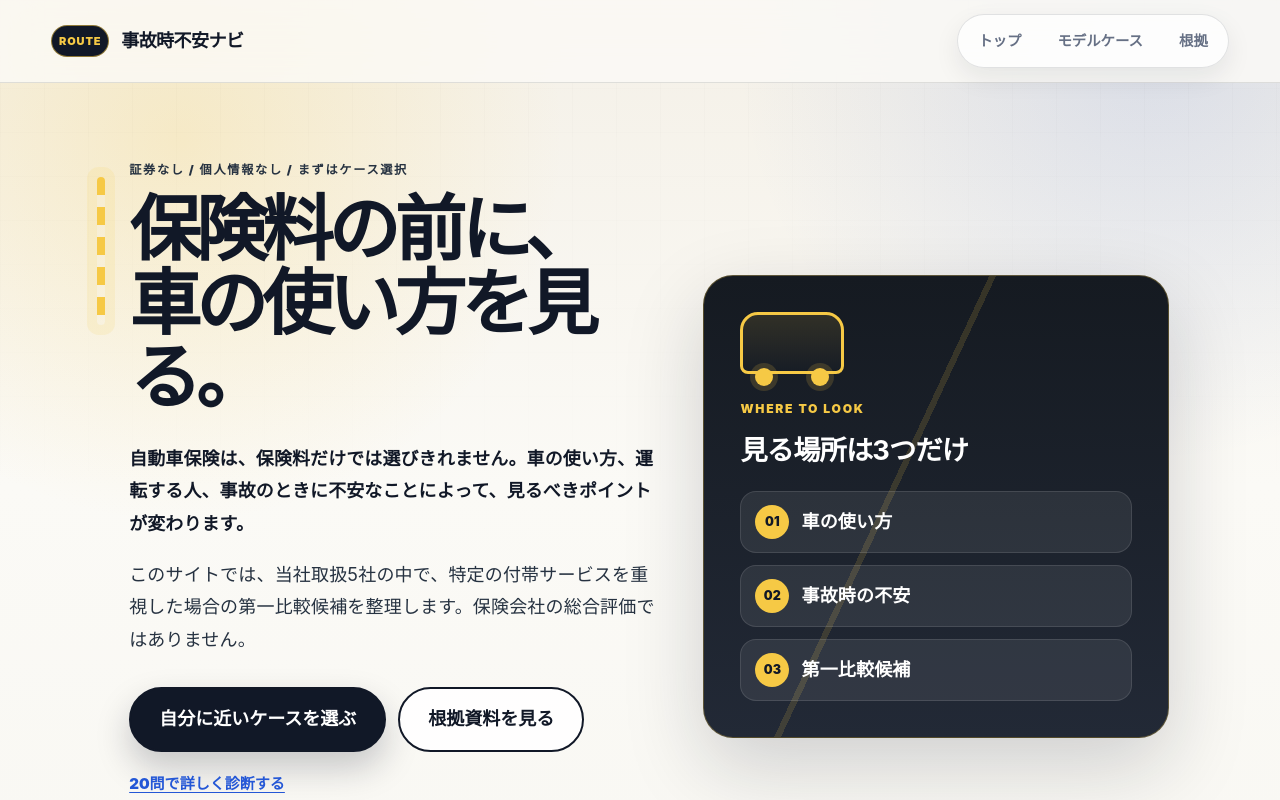
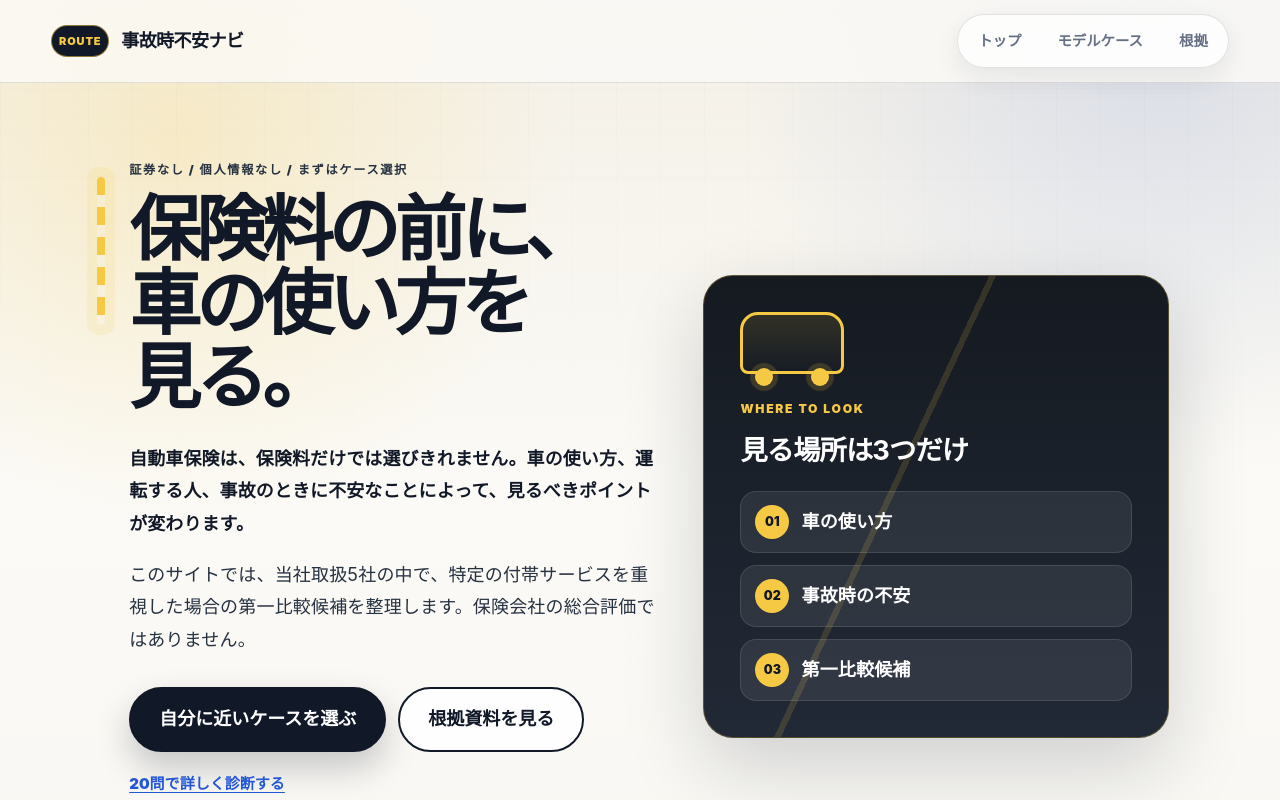
Before and after one commit to dokechi/kuruma-hoken, a plain HTML site: page index.html in a window 1280 px wide. Shown: the top 800 px of the page. Drawn offline with Linux system fonts and the light colour scheme.

Commit message:
Adjust hero heading line break

```diff
--- a/index.html
+++ b/index.html
@@ -24,7 +24,7 @@
     <section id="home" class="screen active hero" aria-labelledby="home-title">
       <div class="hero-copy">
         <p class="eyebrow">証券なし / 個人情報なし / まずはケース選択</p>
-        <h1 id="home-title">保険料の前に、<br>車の使い方を見る。</h1>
+        <h1 id="home-title">保険料の前に、<br>車の使い方を<br>見る。</h1>
         <p class="lead">自動車保険は、保険料だけでは選びきれません。車の使い方、運転する人、事故のときに不安なことによって、見るべきポイントが変わります。</p>
         <p>このサイトでは、当社取扱5社の中で、特定の付帯サービスを重視した場合の第一比較候補を整理します。保険会社の総合評価ではありません。</p>
         <div class="hero-actions">
```
